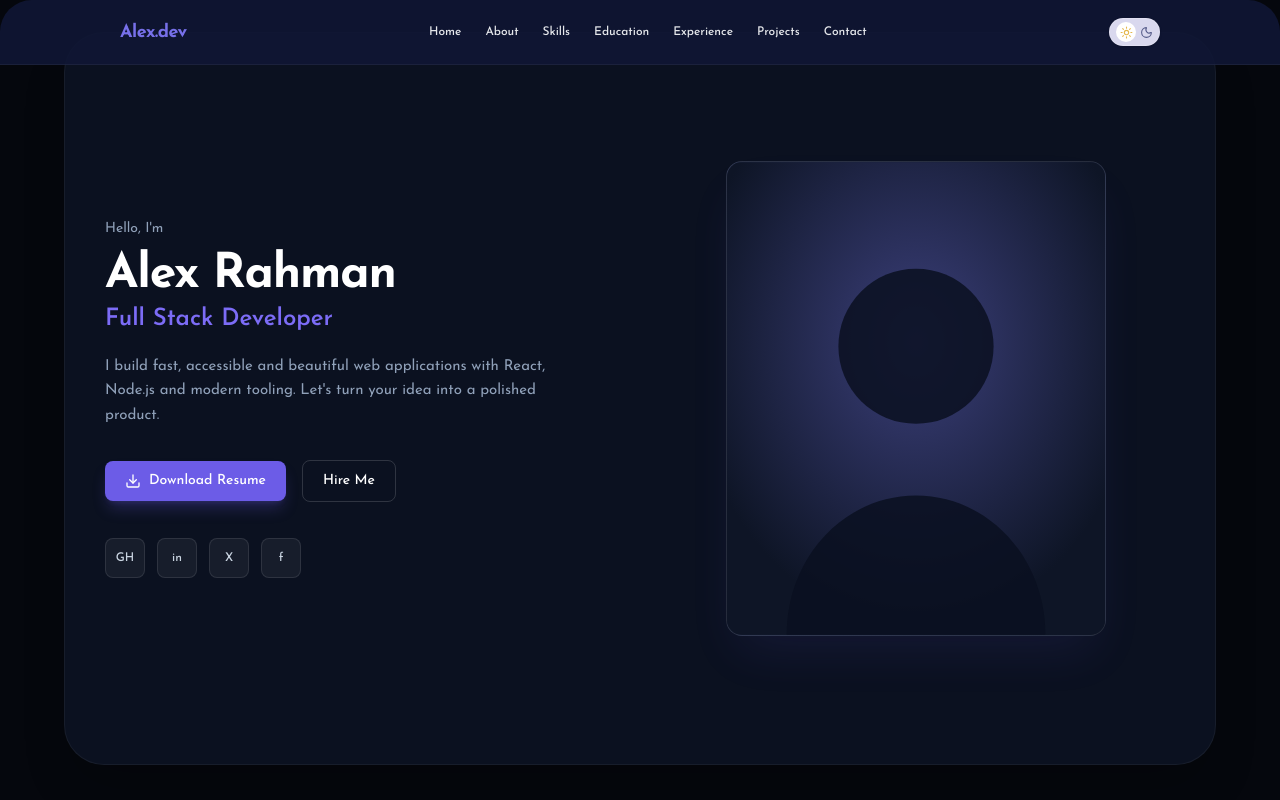
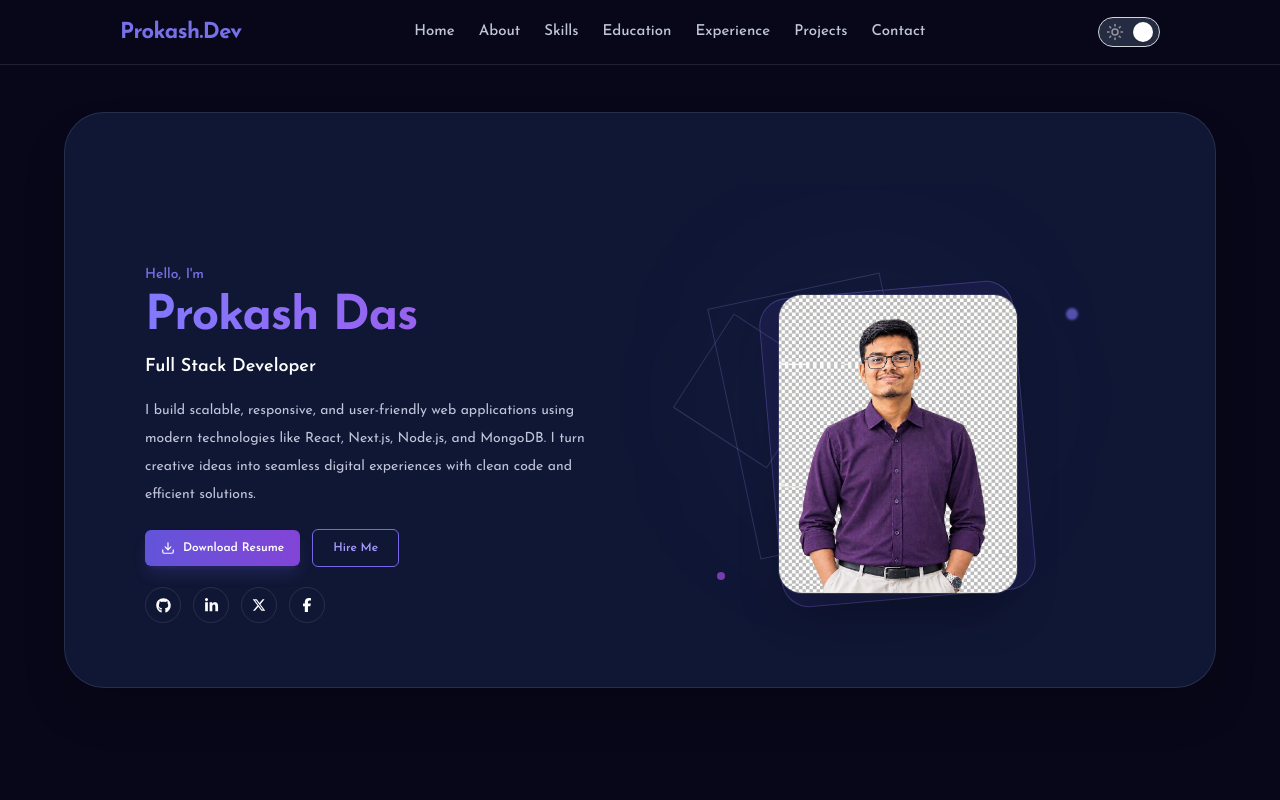
Before and after one commit to prokash4433/portfolio, a Next.js app: page / in a window 1280 px wide. Built offline with nearby package versions, Linux system fonts and the light colour scheme.

Commit message:
Create the banner section and themeprovider

```diff
--- a/package.json
+++ b/package.json
@@ -21,6 +21,7 @@
     "react": "19.3.0",
     "react-day-picker": "^10.0.2",
     "react-dom": "19.3.0",
+    "react-icons": "^5.7.0",
     "recharts": "^3.8.0",
     "shadcn": "^4.23.0",
     "tw-animate-css": "^1.4.0"
--- /dev/null
+++ b/src/app/ThemeProvider.tsx
@@ -0,0 +1,63 @@
+
+"use client";
+
+import {
+  createContext,
+  useContext,
+  useEffect,
+  useState,
+  type ReactNode,
+} from "react";
+
+type Theme = "light" | "dark";
+
+type ThemeContextType = {
+  theme: Theme;
+  toggleTheme: () => void;
+};
+
+const ThemeContext = createContext<ThemeContextType | undefined>(undefined);
+
+export function ThemeProvider({ children }: { children: ReactNode }) {
+  const [theme, setTheme] = useState<Theme>("dark");
+  const [mounted, setMounted] = useState(false);
+
+  useEffect(() => {
+    const savedTheme = localStorage.getItem("theme");
+
+    if (savedTheme === "light" || savedTheme === "dark") {
+      setTheme(savedTheme);
+    }
+
+    setMounted(true);
+  }, []);
+
+  useEffect(() => {
+    if (!mounted) return;
+
+    document.documentElement.dataset.theme = theme;
+    localStorage.setItem("theme", theme);
+  }, [theme, mounted]);
+
+  function toggleTheme() {
+    setTheme((currentTheme) =>
+      currentTheme === "dark" ? "light" : "dark"
+    );
+  }
+
+  return (
+    <ThemeContext.Provider value={{ theme, toggleTheme }}>
+      {children}
+    </ThemeContext.Provider>
+  );
+}
+
+export function useTheme() {
+  const context = useContext(ThemeContext);
+
+  if (!context) {
+    throw new Error("useTheme must be used inside ThemeProvider");
+  }
+
+  return context;
+}
--- a/src/app/globals.css
+++ b/src/app/globals.css
@@ -1,3 +1,48 @@
+
 @import "tailwindcss";
 @import "tw-animate-css";
 @import "shadcn/tailwind.css";
+
+/* Dark Theme - Default */
+:root,
+:root[data-theme="dark"] {
+  color-scheme: dark;
+
+  --page-bg: #070719;
+  --section-bg: #101735;
+
+  --text-color: #ffffff;
+  --muted-text: #c0c5d9;
+  --border-color: rgba(255, 255, 255, 0.1);
+}
+
+/* Light Theme */
+:root[data-theme="light"] {
+  color-scheme: light;
+
+  --page-bg: #f4f6fc;
+  --section-bg: #ffffff;
+  --card-bg: #e9edfa;
+  --text-color: #171b2e;
+  --muted-text: #505a72;
+  --border-color: rgba(20, 30, 60, 0.15);
+}
+
+/* Global Background and Text */
+html,
+body {
+  min-height: 100%;
+  background-color: var(--page-bg);
+  color: var(--text-color);
+
+  transition:
+    background-color 0.3s ease,
+    color 0.3s ease;
+}
+
+/* Smooth Theme Transition */
+body {
+  transition:
+    background-color 0.3s ease,
+    color 0.3s ease;
+}
--- a/src/app/layout.tsx
+++ b/src/app/layout.tsx
@@ -1,11 +1,13 @@
+
 import { Josefin_Sans, Lora } from "next/font/google";
 import type { Metadata } from "next";
 
 import "./globals.css";
-import NavbarPage from "./portfolio/Navbar";
+import Navbar from "./portfolio/Navbar";
+import { ThemeProvider } from "./ThemeProvider";
 
 const josefinSans = Josefin_Sans({
-subsets: ["latin"],
+  subsets: ["latin"],
 });
 
 const lora = Lora({
@@ -18,16 +20,22 @@ export const metadata: Metadata = {
   description: "Generated by create next app",
 };
 
-export default function RootLayout({ children }: LayoutProps<"/">) {
+export default function RootLayout({
+  children,
+}: Readonly<{
+  children: React.ReactNode;
+}>) {
   return (
     <html
       lang="en"
-      className={`${josefinSans.className} ${lora.variable} h-full antialiased`}
+      className={`${ josefinSans.className } ${ lora.variable } h - full antialiased`}
+      suppressHydrationWarning
     >
-      <body className="min-h-full flex flex-col">
-        <NavbarPage/>
-        {children}
-
+      <body className="flex min-h-full flex-col">
+        <ThemeProvider>
+          <Navbar />
+          {children}
+        </ThemeProvider>
       </body>
     </html>
   );
--- a/src/app/page.tsx
+++ b/src/app/page.tsx
@@ -1,13 +1,20 @@
 import React from "react";
-import BannerPage from "./portfolio/Banner";
-
+import Banner from "./portfolio/Banner";
 
 export default function PortfolioPage() {
   return (
-    <div className="min-h-screen bg-[#05070d] p-4 md:p-8">
-      <div className="mx-auto max-w-6xl rounded-[2.5rem] border border-white/5 bg-[#0b1120] px-6 py-6 shadow-2xl md:px-10 md:py-8">
-
-        <BannerPage/>
+    <div
+      className="min-h-screen p-4 transition-colors duration-300 md:p-8"
+      style={{ backgroundColor: "var(--page-bg)" }}
+    >
+      <div
+        className="mx-auto mt-20 max-w-6xl rounded-[2.5rem] border px-6 py-6 shadow-2xl transition-colors duration-300 md:px-10 md:py-8"
+        style={{
+          backgroundColor: "var(--section-bg)",
+          borderColor: "var(--border-color)",
+        }}
+      >
+        <Banner />
       </div>
     </div>
   );
--- a/src/app/portfolio/Banner.tsx
+++ b/src/app/portfolio/Banner.tsx
@@ -1,162 +1,152 @@
-import React from "react";
-import { Download } from "lucide-react";
 
-const SOCIALS = [
-          { label: "GH", href: "#", full: "GitHub" },
-          { label: "in", href: "#", full: "LinkedIn" },
-          { label: "X", href: "#", full: "X" },
-          { label: "f", href: "#", full: "Facebook" },
-];
+"use client";
 
-// Constellation / low-poly points scattered around the portrait.
-const POINTS = [
-          [40, 60],
-          [120, 20],
-          [210, 70],
-          [300, 30],
-          [380, 90],
-          [440, 40],
-          [60, 180],
-          [150, 140],
-          [250, 190],
-          [350, 150],
-          [430, 200],
-          [30, 300],
-          [110, 260],
-          [220, 310],
-          [320, 270],
-          [420, 320],
-          [80, 400],
-          [180, 430],
-          [280, 390],
-          [380, 440],
-          [450, 380],
-          [50, 480],
-          [250, 490],
-          [400, 500],
-];
+import Image from "next/image";
+import Link from "next/link";
 
-// Pairs of point indices to connect with lines.
-const EDGES = [
-          [0, 1], [1, 2], [2, 3], [3, 4], [4, 5],
-          [0, 6], [1, 7], [2, 7], [2, 8], [3, 9], [4, 9], [4, 10], [5, 10],
-          [6, 7], [7, 8], [8, 9], [9, 10],
-          [6, 11], [7, 12], [8, 13], [9, 14], [10, 15],
-          [11, 12], [12, 13], [13, 14], [14, 15],
-          [11, 16], [12, 16], [13, 17], [13, 18], [14, 18], [15, 19], [15, 20],
-          [16, 17], [17, 18], [18, 19], [19, 20],
-          [16, 21], [18, 22], [20, 23],
-          [21, 22], [22, 23],
-];
+import {
+  FaGithub,
+  FaLinkedinIn,
+  FaFacebookF,
+  FaXTwitter,
+} from "react-icons/fa6";
 
-const BannerPage = () => {
+import { FiDownload } from "react-icons/fi";
+
+export default function Banner() {
   return (
-                    <section className="relative grid grid-cols-1 items-center gap-12 py-16 md:grid-cols-2 md:gap-8 md:py-24">
-                              {/* ---- Left: intro copy ---- */}
-                              <div className="order-2 md:order-1">
-                                        <p className="mb-3 text-sm text-slate-400">Hello, I&apos;m</p>
-                                        <h1 className="mb-1 text-4xl font-bold tracking-tight text-white md:text-5xl">
-                                                  Alex Rahman
+    <section
+      id="home"
+      className="relative mx-auto mt-10 min-h-[420px] w-full max-w-[1440px] overflow-hidden rounded-[40px] bg-[var(--section-bg)] text-[var(--text-color)] transition-colors duration-300"
+    >
+      {/* Background Glow */}
+      <div className="pointer-events-none absolute right-[20%] top-[25%] h-48 w-48 rounded-full bg-[#6554d9]/10 blur-[90px]" />
+
+      {/* Decorative Geometry */}
+      <div className="pointer-events-none absolute right-[25%] top-[22%] hidden h-64 w-44 rotate-[-12deg] border border-[#8b85d7]/25 md:block">
+        <div className="absolute -left-8 top-8 h-28 w-28 rotate-45 border border-[#8b85d7]/25" />
+
+        <div className="absolute -right-8 bottom-4 h-24 w-24 rotate-45 border border-[#8b85d7]/25" />
+      </div>
+
+      {/* Main Content */}
+      <div className="relative z-10 mx-auto grid min-h-[420px] max-w-[1120px] grid-cols-1 items-center gap-10 px-7 pb-12 pt-28 md:grid-cols-2 md:px-10 md:pb-8 md:pt-20">
+        {/* Left Content */}
+        <div className="relative z-20">
+          <p className="mb-2 text-sm font-medium text-[#7770e9]">
+            Hello, I'm
+          </p>
+
+          {/* Name */}
+          <h1 className="bg-gradient-to-r from-[#8278ff] to-[#a34fe3] bg-clip-text text-4xl font-extrabold tracking-tight text-transparent md:text-5xl">
+            Prokash Das
           </h1>
-                                        <h2 className="mb-5 text-xl font-semibold text-[#7c6cf6] md:text-2xl">
+
+          {/* Designation */}
+          <h2 className="mt-3 text-lg font-semibold text-[var(--text-color)]">
             Full Stack Developer
           </h2>
-                                        <p className="mb-8 max-w-md text-sm leading-relaxed text-slate-400 md:text-[15px]">
-                                                  I build fast, accessible and beautiful web applications with React,
-                                                  Node.js and modern tooling. Let&apos;s turn your idea into a polished
-                                                  product.
+
+          {/* Introduction */}
+          <p className="mt-4 max-w-[440px] text-sm leading-7 text-[var(--muted-text)]">
+            I build scalable, responsive, and user-friendly web applications
+            using modern technologies like React, Next.js, Node.js, and
+            MongoDB. I turn creative ideas into seamless digital experiences
+            with clean code and efficient solutions.
           </p>
 
-                                        <div className="mb-9 flex flex-wrap items-center gap-4">
+          {/* Action Buttons */}
+          <div className="mt-5 flex flex-wrap items-center gap-3">
+            {/* Download Resume Button */}
             <a
-                                                            href="#"
-                                                            className="inline-flex items-center gap-2 rounded-lg bg-[#6c5ce7] px-5 py-2.5 text-sm font-medium text-white shadow-lg shadow-[#6c5ce7]/25 transition-colors hover:bg-[#5b4bd6]"
+              href="/resume.pdf"
+              download
+              className="inline-flex items-center gap-2 rounded-md bg-gradient-to-r from-[#6254d9] to-[#8244d7] px-4 py-2.5 text-xs font-semibold text-white shadow-lg shadow-[#6554d9]/20 transition hover:brightness-110"
             >
-                                                            <Download className="h-4 w-4" />
+              <FiDownload size={14} />
               Download Resume
             </a>
-                                                  <a
+
+            {/* Hire Me Button */}
+            <Link
               href="#contact"
-                                                            className="inline-flex items-center gap-2 rounded-lg border border-white/15 px-5 py-2.5 text-sm font-medium text-white transition-colors hover:bg-white/5"
+              className="rounded-md border border-[#7766e8] px-5 py-2.5 text-xs font-semibold text-[#a59aff] transition hover:bg-[#7766e8]/15"
             >
               Hire Me
-                                                  </a>
+            </Link>
           </div>
 
-                                        <div className="flex items-center gap-3">
-                                                  {SOCIALS.map((s) => (
+          {/* Social Links */}
+          <div className="mt-5 flex items-center gap-3">
+            {/* GitHub */}
             <a
-                                                                      key={s.label}
-                                                                      href={s.href}
-                                                                      aria-label={s.full}
-                                                                      className="flex h-10 w-10 items-center justify-center rounded-lg border border-white/10 bg-white/5 text-xs font-medium text-slate-300 transition-colors hover:border-[#6c5ce7] hover:text-white"
+              href="https://github.com"
+              target="_blank"
+              rel="noopener noreferrer"
+              aria-label="GitHub"
+              className="flex h-9 w-9 items-center justify-center rounded-full border border-[var(--border-color)] bg-[var(--card-bg)] text-[var(--text-color)] transition hover:border-[#8278ff] hover:text-[#a59aff]"
             >
-                                                                      {s.label}
+              <FaGithub size={15} />
             </a>
-                                                  ))}
+
+            {/* LinkedIn */}
+            <a
+              href="https://linkedin.com"
+              target="_blank"
+              rel="noopener noreferrer"
+              aria-label="LinkedIn"
+              className="flex h-9 w-9 items-center justify-center rounded-full border border-[var(--border-color)] bg-[var(--card-bg)] text-[var(--text-color)] transition hover:border-[#8278ff] hover:text-[#a59aff]"
+            >
+              <FaLinkedinIn size={15} />
+            </a>
+
+            {/* X / Twitter */}
+            <a
+              href="https://x.com"
+              target="_blank"
+              rel="noopener noreferrer"
+              aria-label="X Twitter"
+              className="flex h-9 w-9 items-center justify-center rounded-full border border-[var(--border-color)] bg-[var(--card-bg)] text-[var(--text-color)] transition hover:border-[#8278ff] hover:text-[#a59aff]"
+            >
+              <FaXTwitter size={14} />
+            </a>
+
+            {/* Facebook */}
+            <a
+              href="https://facebook.com"
+              target="_blank"
+              rel="noopener noreferrer"
+              aria-label="Facebook"
+              className="flex h-9 w-9 items-center justify-center rounded-full border border-[var(--border-color)] bg-[var(--card-bg)] text-[var(--text-color)] transition hover:border-[#8278ff] hover:text-[#a59aff]"
+            >
+              <FaFacebookF size={14} />
+            </a>
           </div>
         </div>
 
-                              {/* ---- Right: portrait + constellation ---- */}
-                              <div className="order-1 flex items-center justify-center md:order-2">
-                                        <div className="relative w-full max-w-[380px]">
-                                                  {/* Low-poly network behind the photo */}
-                                                  <svg
-                                                            className="pointer-events-none absolute -inset-6 h-[calc(100%+3rem)] w-[calc(100%+3rem)] text-[#6c5ce7]"
-                                                            viewBox="0 0 480 520"
-                                                            fill="none"
-                                                            aria-hidden="true"
-                                                  >
-                                                            {EDGES.map(([a, b], i) => (
-                                                                      <line
-                                                                                key={`e-${i}`}
-                                                                                x1={POINTS[a][0]}
-                                                                                y1={POINTS[a][1]}
-                                                                                x2={POINTS[b][0]}
-                                                                                y2={POINTS[b][1]}
-                                                                                stroke="currentColor"
-                                                                                strokeOpacity="0.35"
-                                                                                strokeWidth="1"
+        {/* Right Profile Image */}
+        <div className="relative flex min-h-[280px] items-center justify-center md:min-h-[340px]">
+          {/* Image Frame */}
+          <div className="absolute h-[260px] w-[220px] rotate-[-5deg] rounded-[28px] border border-[#8d7ce9]/30 bg-[#6554d9]/10 md:h-[310px] md:w-[255px]" />
+
+          {/* Profile Image */}
+          <div className="relative h-[250px] w-[205px] overflow-hidden rounded-[24px] border border-[var(--border-color)] bg-[var(--card-bg)] shadow-2xl shadow-black/30 md:h-[300px] md:w-[240px]">
+            <Image
+              src="/images/prokash.jpg"
+              alt="Prokash Das - Full Stack Developer"
+              fill
+              priority
+              sizes="(max-width: 768px) 205px, 240px"
+              className="object-cover object-center"
             />
-                                                            ))}
-                                                            {POINTS.map(([x, y], i) => (
-                                                                      <circle
-                                                                                key={`p-${i}`}
-                                                                                cx={x}
-                                                                                cy={y}
-                                                                                r="2"
-                                                                                fill="currentColor"
-                                                                                fillOpacity="0.7"
-                                                                      />
-                                                            ))}
-                                                  </svg>
+          </div>
 
-                                                  {/* Portrait frame */}
-                                                  <div className="relative aspect-[4/5] overflow-hidden rounded-2xl border border-white/10 bg-gradient-to-br from-[#1b2440] via-[#141c33] to-[#0e1526] shadow-2xl shadow-[#6c5ce7]/10">
-                                                            <svg
-                                                                      viewBox="0 0 380 475"
-                                                                      className="h-full w-full"
-                                                                      aria-label="Portrait of Alex Rahman"
-                                                                      role="img"
-                                                            >
-                                                                      <defs>
-                                                                                <radialGradient id="portrait-glow" cx="50%" cy="38%" r="60%">
-                                                                                          <stop offset="0%" stopColor="#3b3f7a" />
-                                                                                          <stop offset="100%" stopColor="#0e1526" />
-                                                                                </radialGradient>
-                                                                      </defs>
-                                                                      <rect width="380" height="475" fill="url(#portrait-glow)" />
-                                                                      {/* Simple head + shoulders silhouette */}
-                                                                      <g fill="#0a1020" fillOpacity="0.85">
-                                                                                <circle cx="190" cy="185" r="78" />
-                                                                                <path d="M60 475c0-78 58-140 130-140s130 62 130 140H60z" />
-                                                                      </g>
-                                                            </svg>
-                                                  </div>
+          {/* Decorative Circles */}
+          <div className="absolute right-[12%] top-[10%] h-3 w-3 rounded-full bg-[#8278ff]/60 blur-[1px]" />
+
+          <div className="absolute bottom-[10%] left-[12%] h-2 w-2 rounded-full bg-[#a34fe3]/70" />
         </div>
       </div>
     </section>
   );
-};
-
-export default BannerPage;
+}
--- a/src/app/portfolio/Navbar.tsx
+++ b/src/app/portfolio/Navbar.tsx
@@ -3,6 +3,7 @@
 
 import Link from "next/link";
 import { Sun, Moon } from "lucide-react";
+import { useTheme } from "../ThemeProvider";
 
 const navLinks = [
   { name: "Home", href: "#home" },
@@ -15,15 +16,17 @@ const navLinks = [
 ];
 
 export default function Navbar() {
+  const { theme, toggleTheme } = useTheme();
+
   return (
-    <nav className="absolute left-0 top-0 z-50 w-full rounded-t-[32px] border-b border-white/5 bg-[#101735]/90">
+    <nav className="absolute left-0 top-0 z-50 w-full border-b border-[var(--border-color)]">
       <div className="mx-auto flex h-[64px] max-w-[1120px] items-center justify-between px-6 md:px-10">
         {/* Logo */}
         <Link
           href="#home"
-          className="text-[18px] font-bold tracking-tight text-[#7770e9]"
+          className="text-[22px] font-bold tracking-tight text-[#7770e9]"
         >
-          Alex.dev
+          Prokash.Dev
         </Link>
 
         {/* Navigation Links */}
@@ -32,25 +35,41 @@ export default function Navbar() {
             <Link
               key={link.name}
               href={link.href}
-              className="text-[12px] font-medium text-gray-200 transition-colors duration-200 hover:text-[#8b7bff]"
+              className="text-[15px] font-medium text-[var(--muted-text)] transition-colors duration-200 hover:text-[#8b7bff]"
             >
               {link.name}
             </Link>
           ))}
         </div>
 
-        {/* Theme Toggle Design */}
-        <button
-          type="button"
-          aria-label="Theme toggle"
-          className="flex h-[28px] items-center gap-1 rounded-full border border-white/20 bg-[#d9d8ee] px-1.5 shadow-sm"
-        >
-          <span className="flex h-5 w-5 items-center justify-center rounded-full bg-white text-[#e5b84d]">
-            <Sun size={13} />
-          </span>
 
-          <Moon size={13} className="text-[#555b89]" />
-        </button>
+                              {/* Dynamic Theme Toggle */}
+          <button
+                    type="button"
+                    onClick={toggleTheme}
+                    aria-label={`Switch to ${theme === "dark" ? "light" : "dark"} mode`}
+                    title={`Switch to ${theme === "dark" ? "light" : "dark"} mode`}
+                    className={`relative flex h-[30px] w-[62px] cursor-pointer items-center rounded-full border px-1 transition-colors duration-300 ${theme === "dark"
+                    ? "border-gray-300 bg-[#252b40]"
+                    : "border-white/20 bg-[#d9d8ee]"}`}>
+
+
+          <Sun
+                    size={18}
+                    className={`absolute left-[7px] transition-opacity duration-300 ${theme === "light"
+                    ? "text-[#e5b84d] opacity-100"
+                    : "text-white opacity-50"}`}/>
+
+          <Moon
+                    size={18}
+                    className={`absolute right-[7px] transition-opacity duration-300 ${theme === "dark"
+                    ? "text-[#e5b84d] opacity-100"
+                    : "text-[#555b89] opacity-50"}`}/>
+
+          <span
+          className={`absolute h-5 w-5 rounded-full bg-white shadow transition-all duration-300 ${theme === "dark" ? "left-[34px]" : "left-[4px]"}`}/>
+          </button>
+
       </div>
     </nav>
   );
```
Also changed, not shown: src/app/portfolio/page.tsx (deleted, +0 -14 lines), 1 other file (tests, documents, lock files or other folders). Lines whose indentation alone changed are shown as unchanged.
